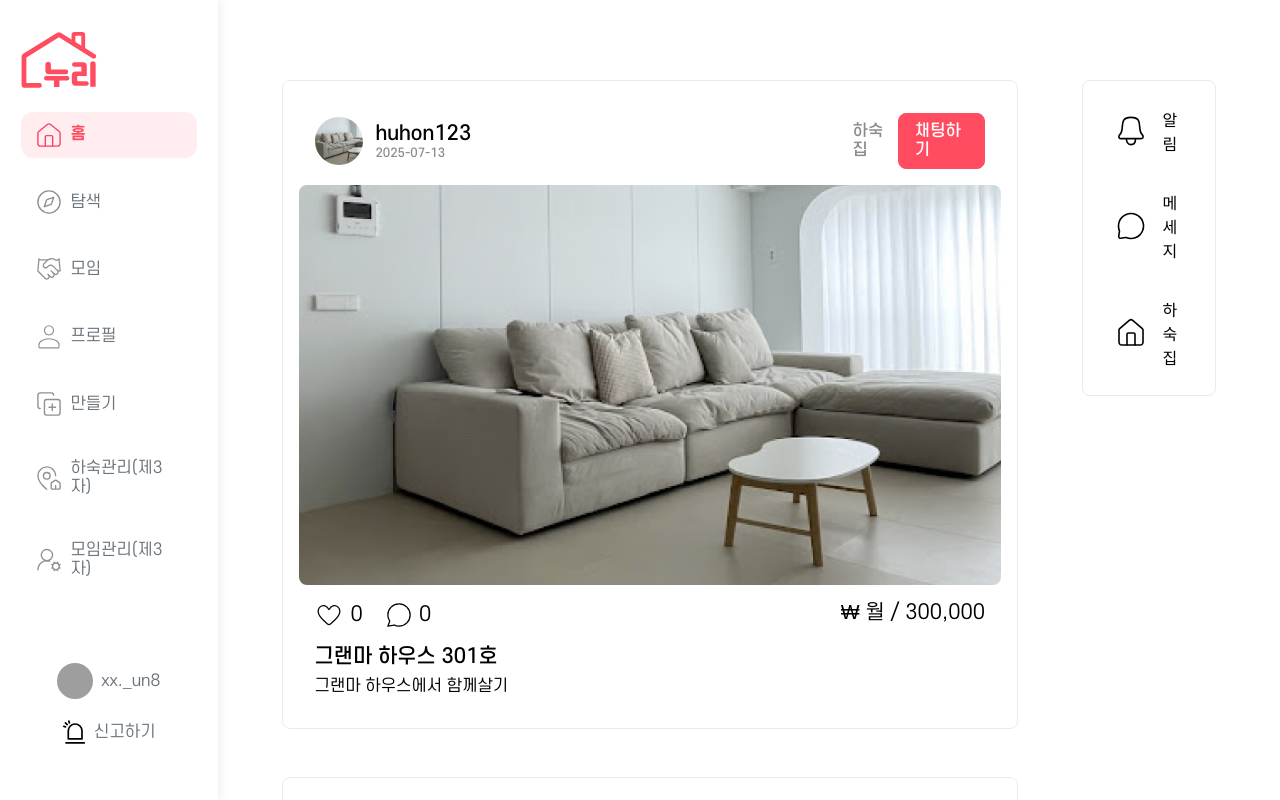
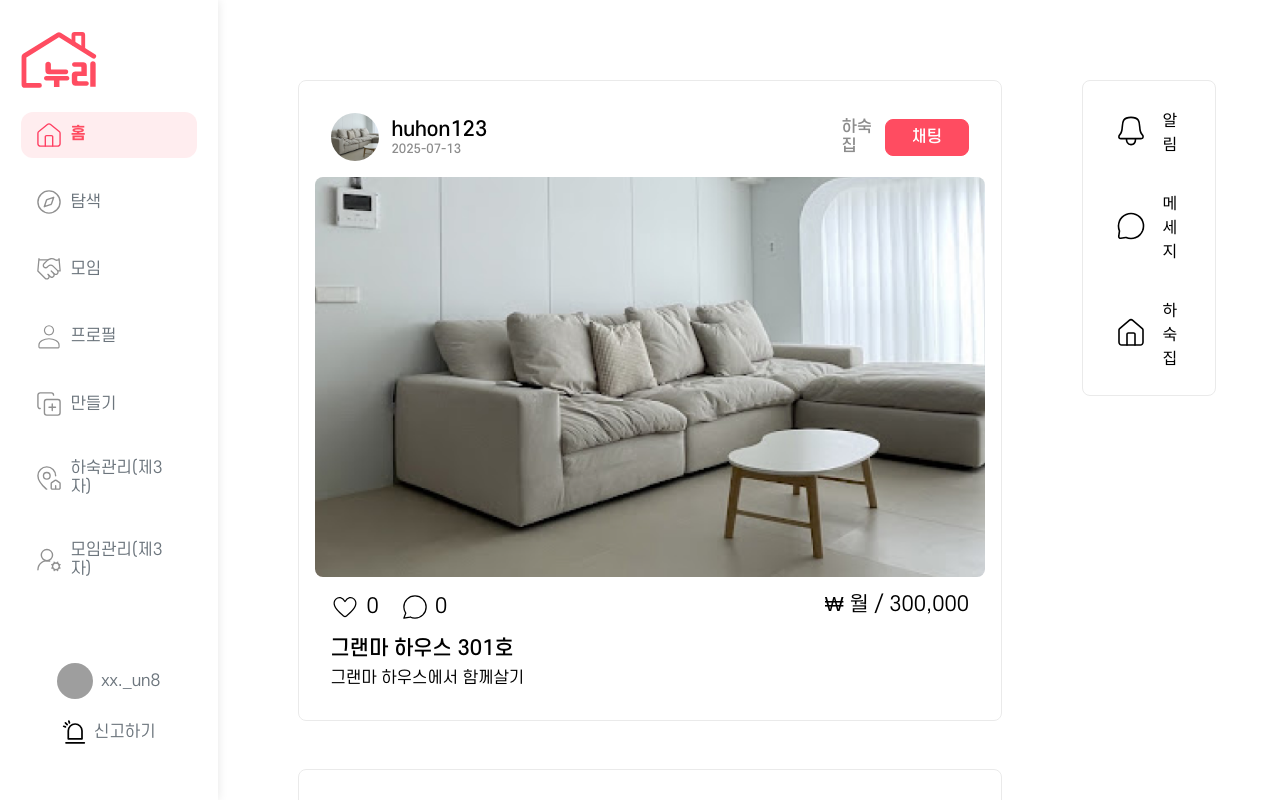
Before and after one commit to Team-Solvit/Nuri-Client, a Next.js app: page / in a window 1280 px wide. Built offline with nearby package versions, Linux system fonts and the light colour scheme; grey boxes are pictures that could not be loaded.

Commit message:
feat/SOLVIT25-71 :: 홈페이지 스크롤 퍼블리싱

```diff
--- a/src/app/page.tsx
+++ b/src/app/page.tsx
@@ -3,6 +3,7 @@
 import PostScroll from "@/containers/home/post-scroll/ui";
 import Navigate from "@/components/ui/navigate/ui";
 import styled from "@emotion/styled";
+import {mq} from "@/styles/media";
 
 export default function Home() {
 	return (
@@ -21,4 +22,9 @@ const HomeContainer = styled.section`
   align-items: flex-start;
   height: 90vh;
   max-height: 90vh;
+
+  ${mq.mobile} {
+    grid-template-columns: 1fr;
+    margin: 0;
+  }
 `
--- a/src/components/ui/navigate/ui.tsx
+++ b/src/components/ui/navigate/ui.tsx
@@ -42,7 +42,7 @@ export default function Navigate() {
 	] as const
 	return (
 		<S.NavigateContainer>
-			<S.Logo>
+			<S.Logo onClick={() => navigateClick("/")}>
 				<Image
 					src={"/logo.svg"}
 					alt="로고"
--- a/src/containers/home/post-scroll/style.ts
+++ b/src/containers/home/post-scroll/style.ts
@@ -1,15 +1,29 @@
 import styled from "@emotion/styled";
 import {colors, fontSizes, radius, zIndex} from "@/styles/theme";
 import {css} from "@emotion/react";
+import {mq} from "@/styles/media";
 
 export const PostScrollContainer = styled.section`
   display: flex;
   flex-direction: column;
   gap: 3rem;
+
+  ${mq.mobile} {
+    gap: 0;
+
+    & > article:first-child {
+      margin-top: 6rem;
+    }
+
+    & > article {
+      margin-top: 3rem;
+    }
+  }
+
   width: 100%;
   height: 100%;
   overflow-y: scroll;
-  padding: 0 0 2rem 0;
+  padding: 0 1rem 2rem 1rem;
   scrollbar-width: none; /* Firefox */
   -ms-overflow-style: none; /* IE, Edge */
 
@@ -64,6 +78,10 @@ export const PostImg = styled.div`
   border-radius: ${radius.md};
   position: relative;
   cursor: default;
+
+  ${mq.mobile} {
+    height: 30vh;
+  }
 `
 export const Info = styled.article`
   display: flex;
@@ -119,6 +137,12 @@ export const Arrow = styled.div<{ status: boolean, isHover: boolean }>`
 
   opacity: ${({isHover}) => (isHover ? 1 : 0)};
   pointer-events: ${({isHover}) => (isHover ? 'auto' : 'none')};
+
+  ${mq.mobile} {
+    opacity: 1;
+    pointer-events: auto;
+  }
+
   display: flex;
   justify-content: center;
   align-items: center;
@@ -141,7 +165,7 @@ export const PostDesc = styled.p`
 export const Profile = styled.div`
   display: flex;
   align-items: center;
-  width: 80%;
+  width: 70%;
   height: 100%;
   gap: 0.8rem;
 `
@@ -168,6 +192,14 @@ export const Nav = styled.div`
   font-size: ${fontSizes.Body};
   font-weight: 500;
   color: ${colors.gray};
+
+  ${mq.mobile} {
+    width: 30%;
+
+    & > p {
+      display: none;
+    }
+  }
 `
 export const Interactive = styled.div`
   display: flex;
--- a/src/containers/home/post-scroll/ui.tsx
+++ b/src/containers/home/post-scroll/ui.tsx
@@ -60,7 +60,7 @@ export default function PostScroll() {
 							</S.Profile>
 							<S.Nav onClick={(e) => e.stopPropagation()}>
 								<p>{post.subject}</p>
-								<Square text={"채팅하기"} onClick={() => {
+								<Square text={"채팅"} onClick={() => {
 								}} status={true} width={"100px"}/>
 							</S.Nav>
 						</S.PostTitle>
```
